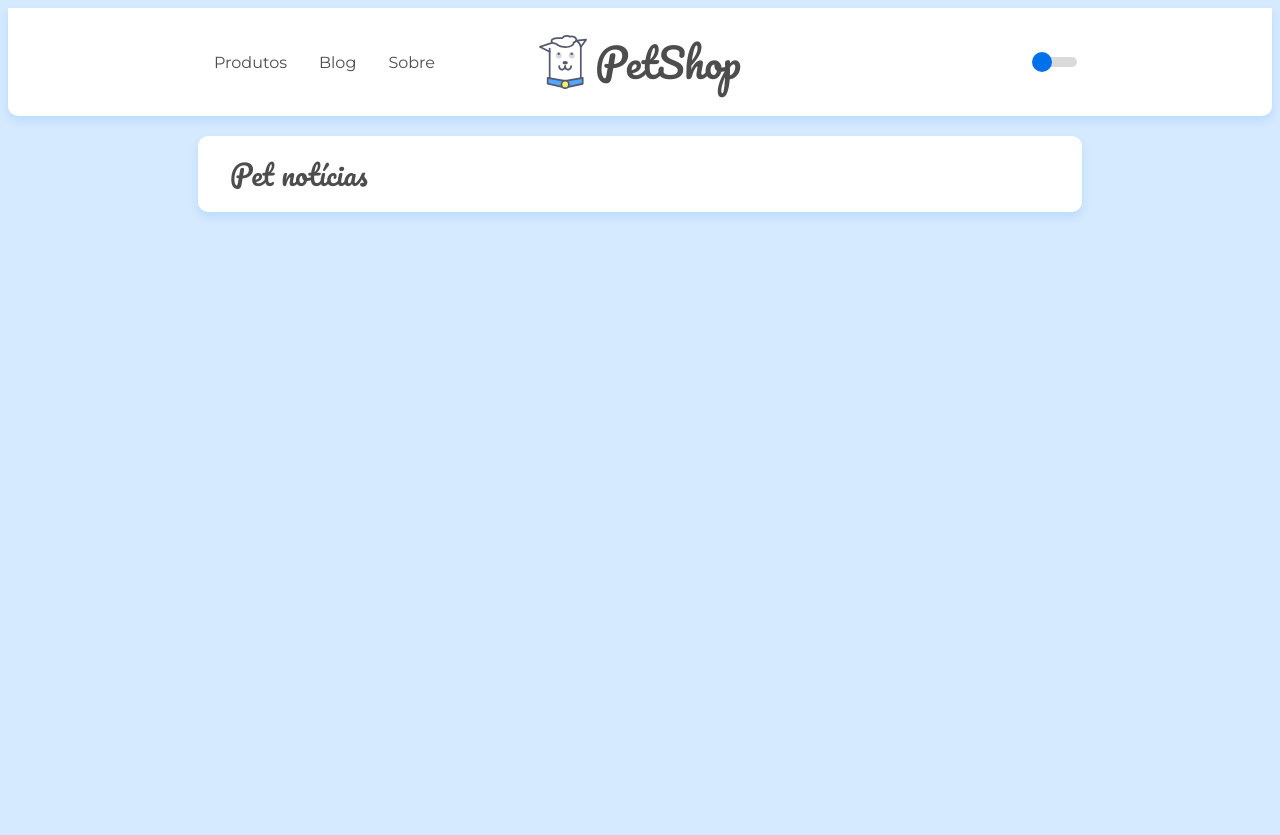
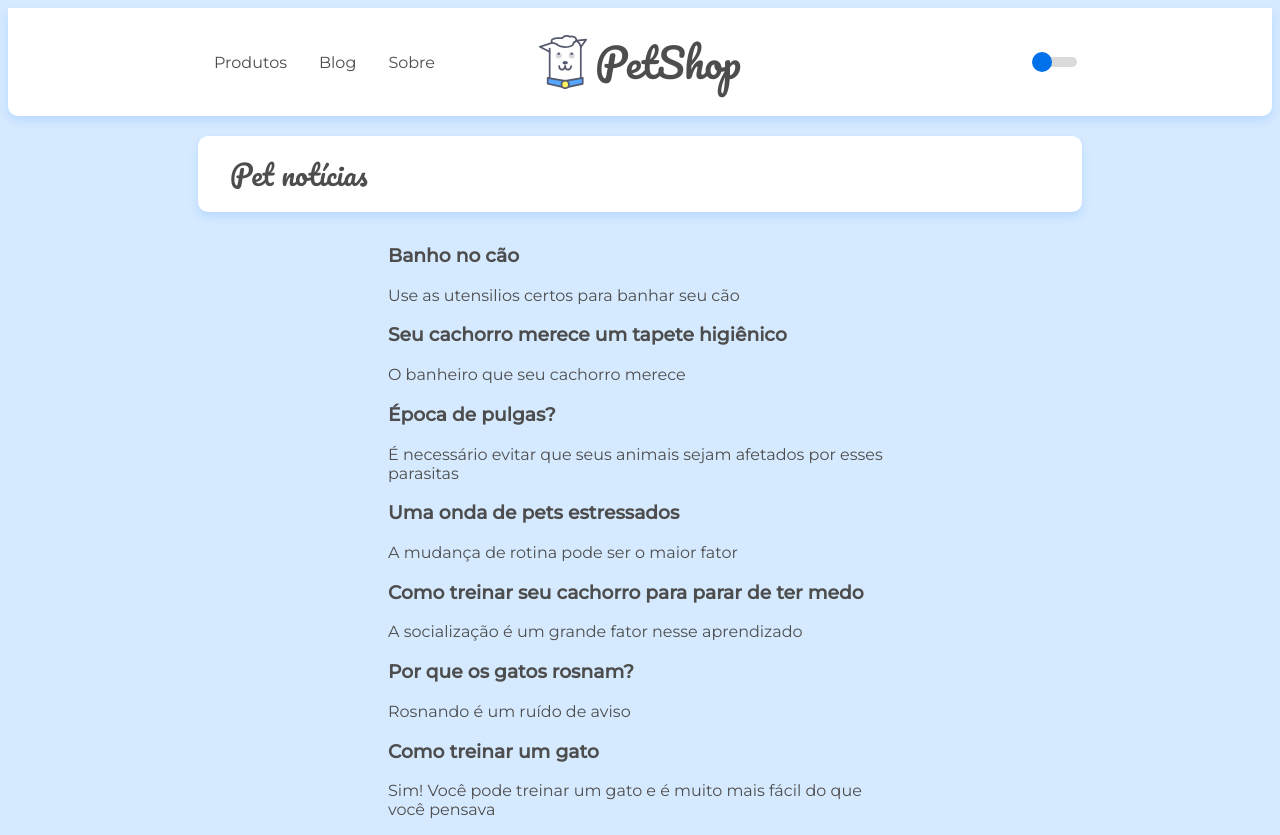
Before and after one commit to devanderson-pires/estudo-react-petshop, a React (Create React App) app: page / in a window 1280 px wide. Before the commit the page ends 800 px from the top, so only its background shows below. Built offline with nearby package versions, Linux system fonts and the light colour scheme; data requests are answered from the project's data file.

Commit message:
:sparkles: buscar posts com axios
montando estrutura básica dos posts e configurando axios

```diff
--- /dev/null
+++ b/db.json
@@ -0,0 +1,72 @@
+{
+  "categorias": [
+    {
+      "id": "bem-estar",
+      "nome": "bem-estar",
+      "subcategorias": ["higiene", "saude"]
+    },
+    {
+      "id": "comportamento",
+      "nome": "comportamento",
+      "subcategorias": ["treinamento", "educacao"]
+    }
+  ],
+  "posts": [
+    {
+      "id": 1,
+      "title": "Banho no cão",
+      "metadescription": "Use as utensilios certos para banhar seu cão",
+      "body": "A maioria dos cães prefere pular a hora do banho, mas o banho desempenha um papel importante na saúde do pelo e da pele do seu cão, ajudando a mantê-lo limpo e livre de sujeira e parasitas. Ter os produtos certos pode ajudá-lo a se sentir mais confortável.",
+      "categoria": "bem-estar",
+      "subcategoria": "higiene"
+    },
+    {
+      "id": 2,
+      "title": "Seu cachorro merece um tapete higiênico",
+      "metadescription": "O banheiro que seu cachorro merece",
+      "body": "Os tapetes higiênicos são uma inovação do mercado pet, perfeitos para que seu cão faça suas necessidades com conforto e sem sujar a casa. São produtos descartáveis ou laváveis que garantem conforto ao animal.",
+      "categoria": "bem-estar",
+      "subcategoria": "higiene"
+    },
+    {
+      "id": 3,
+      "title": "Época de pulgas?",
+      "metadescription": "É necessário evitar que seus animais sejam afetados por esses parasitas",
+      "body": "Não é a mordida, mas a reação alérgica a ela que faz seu cão coçar. Alguns animais de estimação são hipersensíveis a pulgas e podem sofrer uma reação severa com apenas uma única mordida. No entanto, todos os animais de estimação sentirão desconforto em caso de picadas de pulgas. Portanto, assim que você vir arranhões repetidos, suspeite de pulgas.",
+      "categoria": "bem-estar",
+      "subcategoria": "saude"
+    },
+    {
+      "id": 4,
+      "title": "Uma onda de pets estressados",
+      "metadescription": "A mudança de rotina pode ser o maior fator",
+      "body": "Eles começaram a contar com a atenção extra incluindo todos aqueles novos cachorrinhos que esperam que estejamos por perto, mas com mais pessoas voltando ao escritório ou saindo de férias, os cães vão sentir a ausência mais do que nunca, criando uma pandemia de ansiedade entre nossos cães, para a qual podemos não estar preparados.",
+      "categoria": "comportamento",
+      "subcategoria": "educacao"
+    },
+    {
+      "id": 5,
+      "title": "Como treinar seu cachorro para parar de ter medo",
+      "metadescription": "A socialização é um grande fator nesse aprendizado",
+      "body": "Ensinar um cachorro a parar de ter medo só pode ser feito aumentando sua autoconfiança. Isso significa mudar a forma como sua mente reage em certas situações e transformar associações negativas em positivas. Fazer isso requer muita paciência e uma série de exposições controladas ao evento ou objeto temido, mas a uma distância suficiente para que o cão não se sinta ansioso.",
+      "categoria": "comportamento",
+      "subcategoria": "educacao"
+    },
+    {
+      "id": 6,
+      "title": "Por que os gatos rosnam?",
+      "metadescription": "Rosnando é um ruído de aviso",
+      "body": "Uma coisa que os cientistas sabem com certeza é que a parte do cérebro do gato que controla as vocalizações está muito conectada à parte do cérebro que controla as emoções do gato. Portanto, o que o gato está “dizendo” é absolutamente uma percepção de como ele está se sentindo.",
+      "categoria": "comportamento",
+      "subcategoria": "treinamento"
+    },
+    {
+      "id": 7,
+      "title": "Como treinar um gato",
+      "metadescription": "Sim! Você pode treinar um gato e é muito mais fácil do que você pensava",
+      "body": "Normalmente usado como ferramentas de treinamento para uma ampla variedade de animais, um clicker custará apenas alguns dólares e ajudará você a dar um reforço positivo quando estiver aprendendo a treinar um gato. (Você também pode usar uma caneta comum com um botão de clique - o importante é ter um ruído distinto que possa fazer instantaneamente.) A maior parte do treinamento do gato envolve oferecer a seu gato uma guloseima que ele goste após um clique para marcar o comportamento desejado.",
+      "categoria": "comportamento",
+      "subcategoria": "treinamento"
+    }
+  ]
+}
--- /dev/null
+++ b/src/components/ListaPosts/index.tsx
@@ -0,0 +1,38 @@
+import React, { useEffect, useState } from 'react';
+import { Link } from 'react-router-dom';
+import { search } from '../../services/api';
+
+interface PostsProps {
+	id: number;
+	title: string;
+	metadescription: string;
+	body: string;
+	categoria: string;
+	subcategoria: string;
+}
+
+const ListaPosts = ({ url }: { url: string }) => {
+	const [posts, setPosts] = useState<PostsProps[]>([]);
+
+	useEffect(() => {
+		search(url, setPosts);
+	}, [url]);
+
+	return (
+		<section className='container'>
+			{
+				posts.map(post => (
+					<Link to={`posts/${post.id}`} key={post.id}>
+						<article>
+							<h3>{post.title}</h3>
+
+							<p>{post.metadescription}</p>
+						</article>
+					</Link>
+				))
+			}
+		</section>
+	);
+};
+
+export default ListaPosts;
--- a/src/pages/Home/index.tsx
+++ b/src/pages/Home/index.tsx
@@ -1,10 +1,12 @@
 import React from 'react';
 import { PageTitle } from '../../components/GlobalStyle';
+import ListaPosts from '../../components/ListaPosts';
 
 const Home = (): JSX.Element => {
 	return (
 		<main className='container'>
 			<PageTitle>Pet notícias</PageTitle>
+			<ListaPosts url='/posts' />
 		</main>
 	);
 };
--- /dev/null
+++ b/src/services/api.ts
@@ -0,0 +1,11 @@
+import axios from 'axios';
+import React, { SetStateAction } from 'react';
+
+export const api = axios.create({
+	baseURL: 'http://localhost:5000/'
+});
+
+export const search = async <T>(url: string, setData: React.Dispatch<SetStateAction<T>>) => {
+	const res = await api.get(url);
+	setData(res.data);
+};
```
